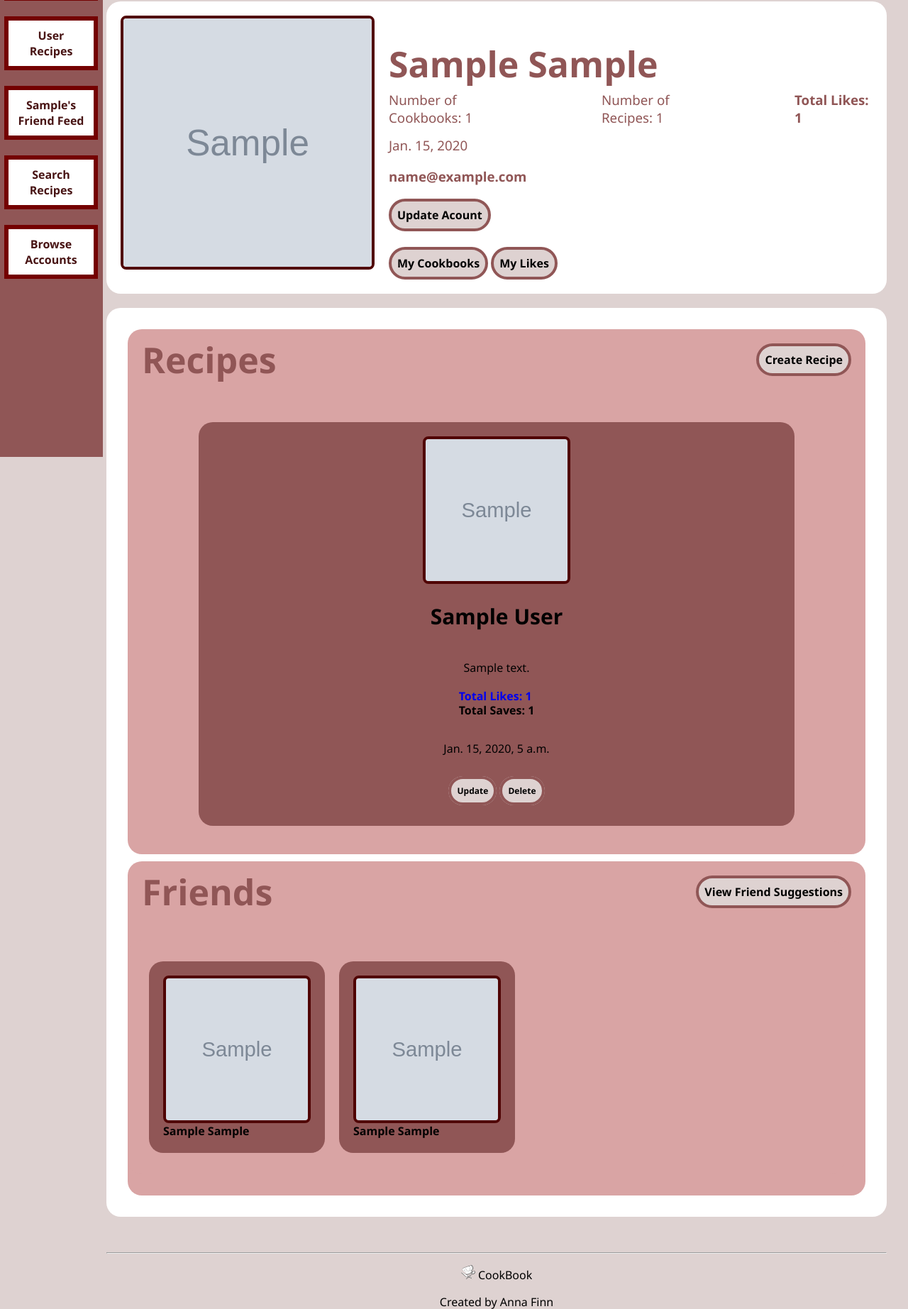
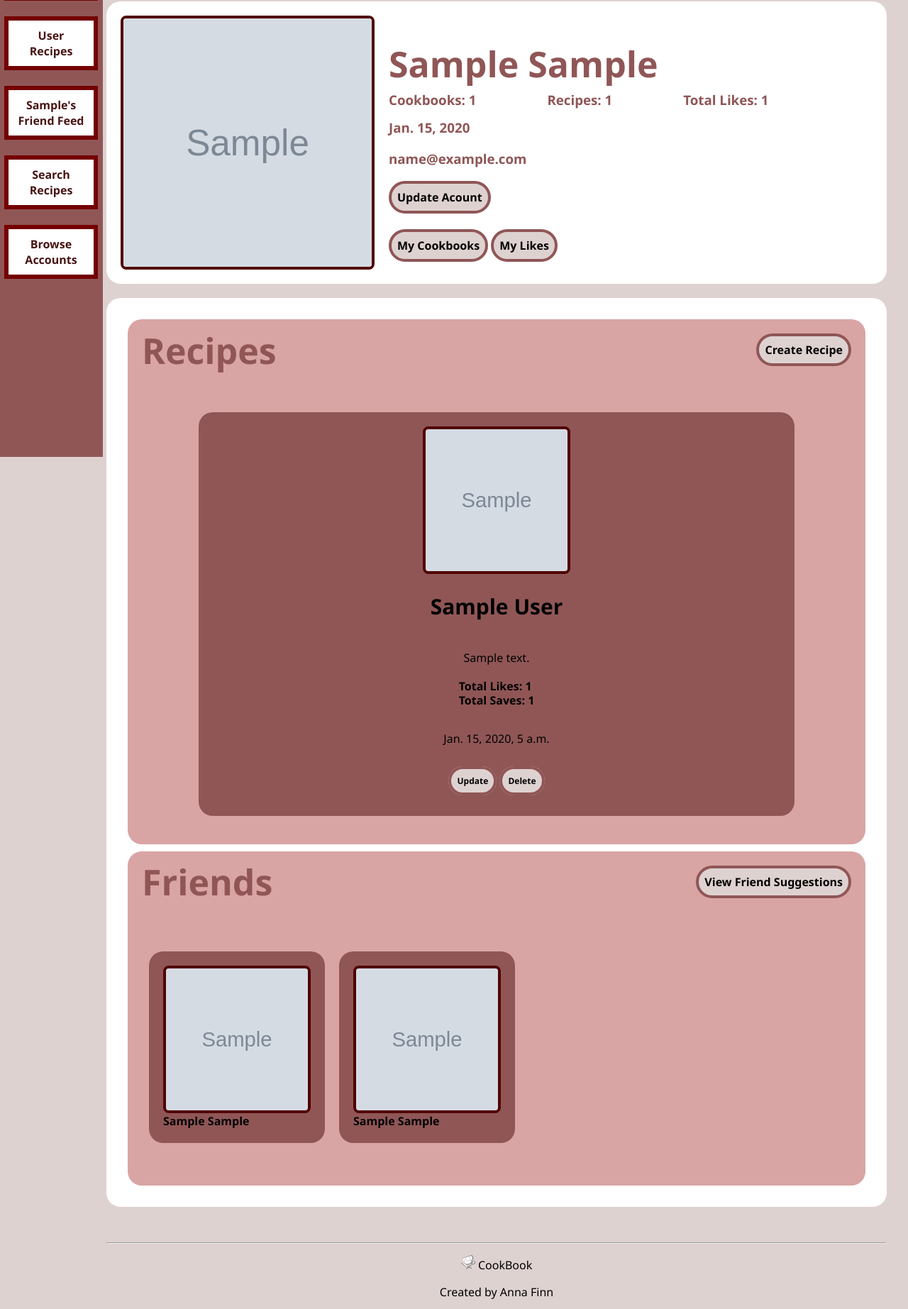
Before and after one commit to afinn12/cs412, a Django app: page /recipe/account/1 in a window 1280 px wide. Shown: the part 176-2021 px from the top of the page at 71% size. Run offline with Django 5.2, Linux system fonts and the light colour scheme; a user stored in the database is signed in; tables that the repository leaves empty hold one stand-in row (values such as "Sample post"); grey boxes marked "Sample" are stand-in pictures.

Commit message:
fixing bugs, styling

```diff
--- a/recipe/templates/recipe/friends_feed.html
+++ b/recipe/templates/recipe/friends_feed.html
@@ -23,7 +23,7 @@
                     {% if request.user.is_authenticated and user_account == recipe.author %}
 
                     <p style="margin-top: -20px; font-weight: 800;">
-                        <a href="{% url 'user_likes' recipe.pk %}" style="color">Total Likes: {{recipe.get_likes|length}}
+                        <a href="{% url 'user_likes' recipe.pk %}">Total Likes: {{recipe.get_likes|length}}
                         </a>
                     </p>
                     {% else %}
--- a/recipe/templates/recipe/recipe_login.html
+++ b/recipe/templates/recipe/recipe_login.html
@@ -7,7 +7,7 @@
 <div class="box">
     <h1>Login</h1>
 
-    <form class="box2" method="post" action="{% url 'login' %}" >
+    <form class="box2" method="post" action="{% url 'recipe_login' %}" >
         {% csrf_token %}
         {{form}}
         <input type="hidden" name="next" value="{% url 'show_explore' %}">
--- a/recipe/templates/recipe/show_account.html
+++ b/recipe/templates/recipe/show_account.html
@@ -4,15 +4,21 @@
 
 {% extends 'recipe/base.html' %}
 {% block content %}
+{% load static %}
+
 <div class="box">
     <div style="display: flex; flex-direction: row; gap: 20px;">
+        {% if account.image_url %}
         <img class="account-img" src="{{account.image_url}}" alt="{{article.image_url}}">
+        {% else %}
+        <img class="account-img" src="{% static 'chef.jpg' %}"  alt="No Profile Picture" style="overflow:hidden;">
+        {% endif %}
 
         <div>
             <h1>{{account.first}} {{account.last}}</h1>
             <div style="display: flex; flex-direction: row; column-gap: 100px; margin-top: -48px;">
-                <h3 style="font-weight: 500;">Number of Cookbooks: {{account.get_cookbooks|length }}</h3>
-                <h3 style="font-weight: 500;">Number of Recipes: {{account.get_recipes|length }} </h3>
+                <h3>Cookbooks: {{account.get_cookbooks|length }}</h3>
+                <h3>Recipes: {{account.get_recipes|length }} </h3>
                 <!-- show how many recipes you've liked -->
                 {% if account != user_account %}
                     <h3>Recipes Liked by You: {{ account_likes|length}}</h3>
@@ -23,7 +29,7 @@
             </div>
 
             <!-- show specific buttons based on authentication -->
-            <h3 style="margin-top: -4px;font-weight: 500;">{{account.dob}}</h3>
+            <h3 style="margin-top: -4px;">{{account.dob}}</h3>
             {% if request.user.is_authenticated and request.user == account.user %}
                 <h3>{{account.email}}</h3>
                 <div>
@@ -70,12 +76,13 @@
                 <div>
                     <br>
                     {% if request.user.is_authenticated and user_account == r.author %}
-                        <p style="margin-top: -20px; font-weight: 800;">
-                            <a href="{% url 'user_likes' r.pk %}" style="color">Total Likes: {{r.get_likes|length}}
-                            </a>
-                        </p>
+                        <a href="{% url 'user_likes' r.pk %}" style="color: #500404;">
+                            <p style="margin-top: -20px; font-weight: 800;">
+                                Total Likes: {{r.get_likes|length}}
+                            </p>
+                        </a>
                     {% else %}
-                        <p style="margin-top: -20px; font-weight: 800;">Total Likes: {{r.get_likes|length}}</p>
+                        <p style="margin-top: -20px; font-weight: 800; text-align: center;">Total Likes: {{r.get_likes|length}}</p>
                     {% endif %}
                     <br>
                     <p style="margin-top: -40px; font-weight: 800; text-align: center;">Total Saves: {{r.get_cookbooks|length}}</p>
--- a/recipe/templates/recipe/show_all_accounts.html
+++ b/recipe/templates/recipe/show_all_accounts.html
@@ -3,6 +3,7 @@
 
 {% extends 'recipe/base.html' %}
 {% block content %}
+{% load static %}
 
 <h2 style="margin-left: 70px;">Showing All Accounts</h2>
 <main class="grid-container">
@@ -13,9 +14,7 @@
             {% if a.image_url %}
                 <img src="{{a.image_url}}" alt="{{a.image_url}}" class="explore-img">
             {% else %}
-            <p style="margin: 125 auto;">
-                No Profile Picture
-            </p>
+                <img class="explore-img" src="{% static 'chef.jpg' %}"  alt="No Profile Picture" style="overflow:hidden;">
             {% endif %}
             <h2 style="margin-bottom: 0;">{{a.first}} {{a.last}}</h2>
             <div >
--- a/static/recipe.css
+++ b/static/recipe.css
@@ -324,6 +324,7 @@ textarea {
 
 a{
     text-decoration: none;
+    color: black;
 }
 
 a:hover {
@@ -356,6 +357,7 @@ a:hover {
 h1 a{
     color: rgb(80, 0, 0);
 }
+
 
 .recipe-author {
     font-size: 0.9rem;
```
Also changed, not shown: recipe/templates/recipe/create_account_form.html (+2 -6 lines), static/chef.jpg (added).
